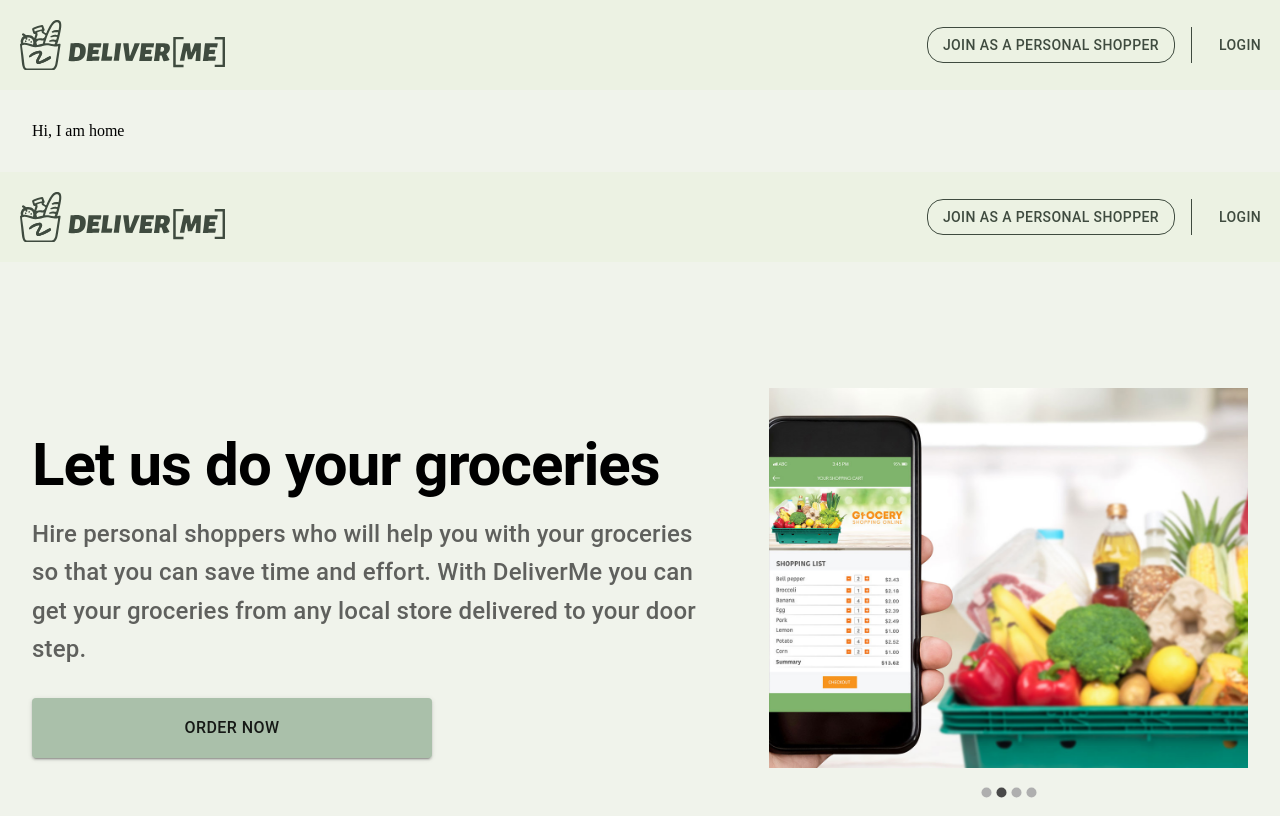
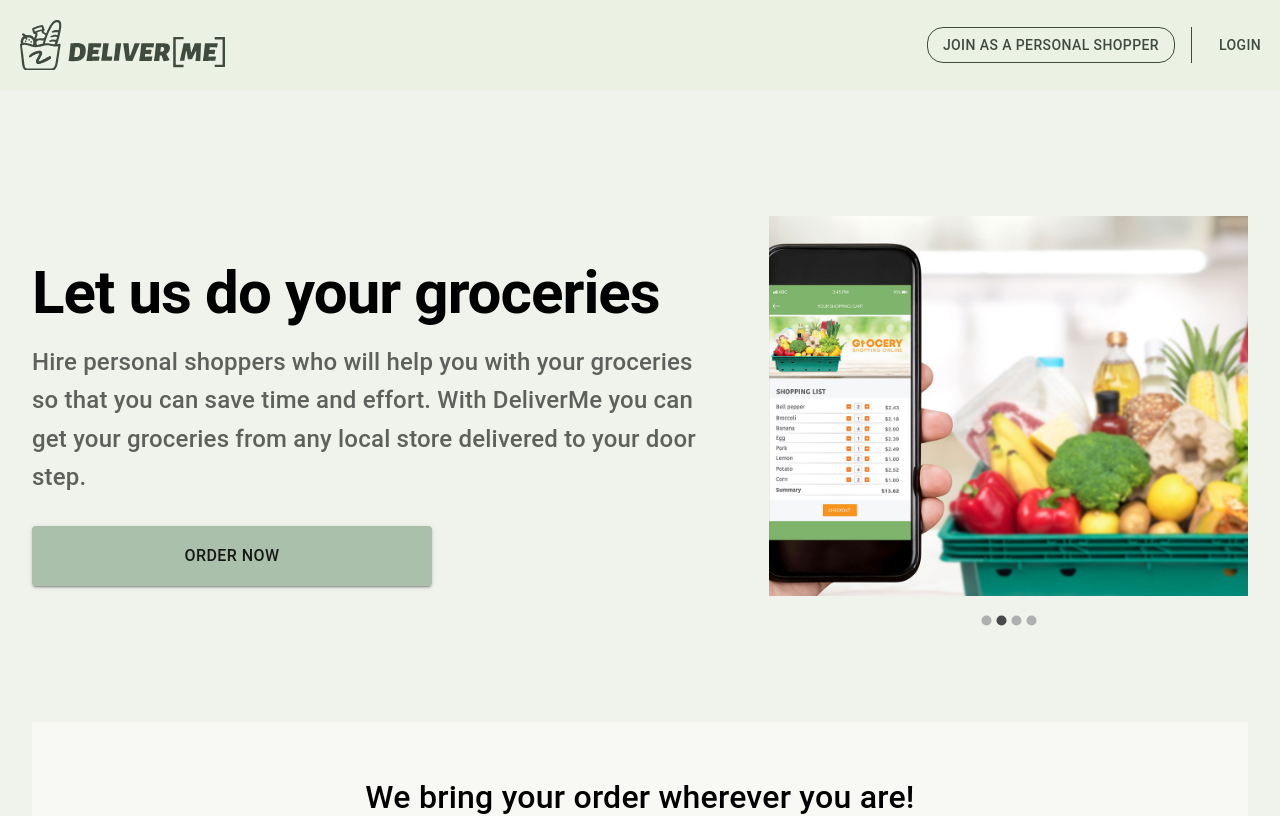
Before and after one commit to ebinm/DeliverMe, a React (Create React App) app in the folder frontend/: page / in a window 1280 px wide. Shown: the top 816 px of the page. Built offline with nearby package versions, Linux system fonts and the light colour scheme; no server answers.

Commit message:
Merge landing page

```diff
--- a/frontend/src/App.jsx
+++ b/frontend/src/App.jsx
@@ -23,13 +23,13 @@
                     <Header/>
                     <main>
                         <Routes>
-                            <Route path={"/"} element={"Hi, I am home"}/>
+                            <Route path={"/"} element={<LandingPage/>}/>
                             <Route path={"/shopper/signup"} element={<Signup type={"shopper"}/>}/>
                             <Route path={"/buyer/signup"} element={<Signup type={"buyer"}/>}/>
                             <Route path={"/login"} element={<Login/>}/>
                             <Route path={"/buyer/my-orders"} element={<BuyerMyOrders/>}/>
                             <Route path={"/shopper/my-orders"} element={<ShopperMyOrders/>}/>
-                            <Route path={"/"} element={"Hi, I am home"}/>
+                            <Route path={"/"} element={<LandingPage/>}/>
                             <Route path={"/map"} element={<MapWithList/>}/>
                             <Route path={"/test"} element={<TestExample/>}/>
                             <Route path={"/buyer/choose-items"} element={<BuyerChooseItems shop={{
```
